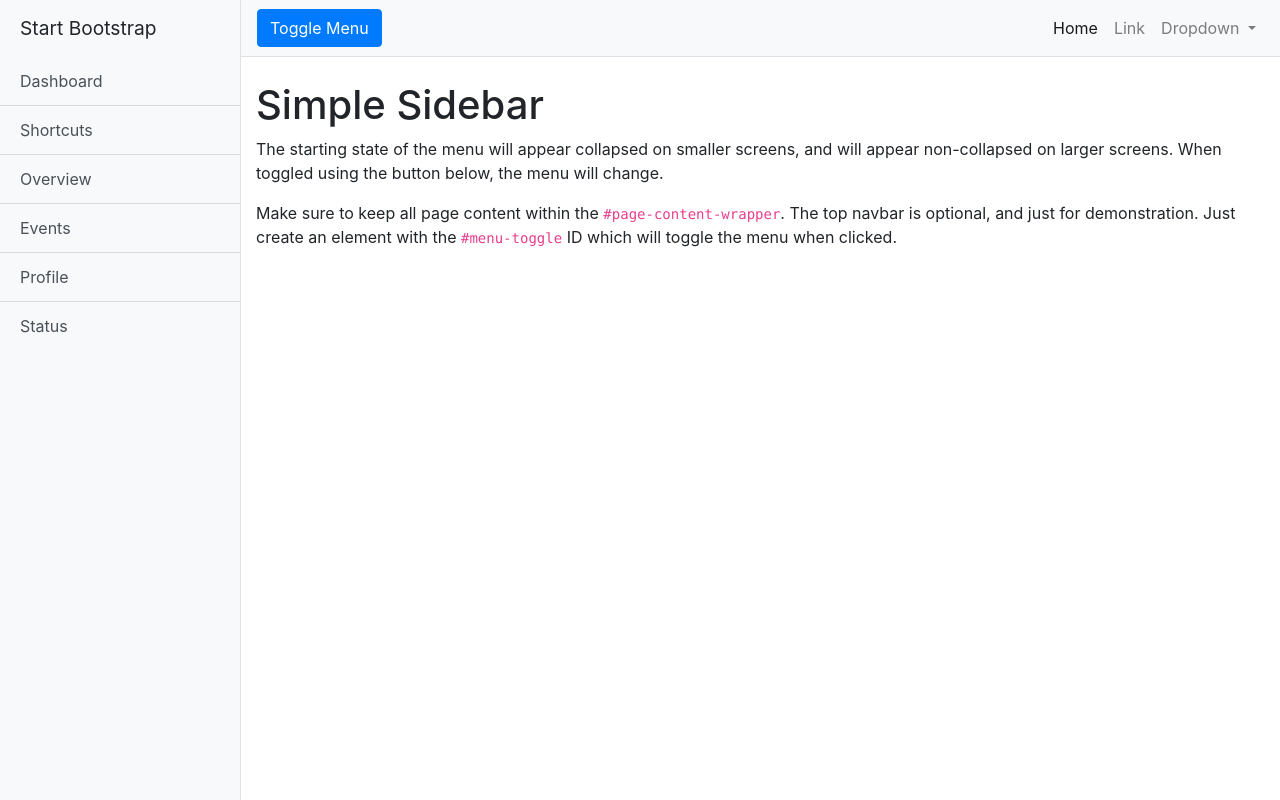
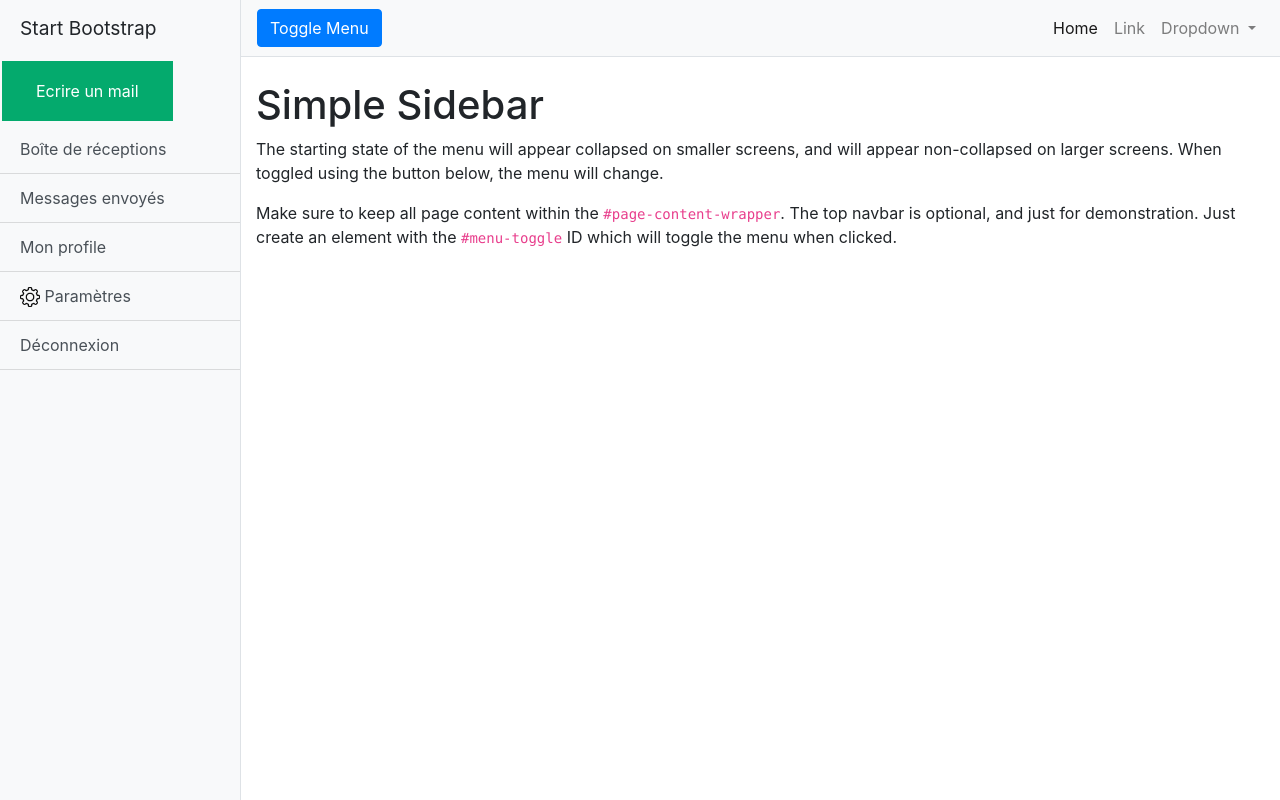
Before and after one commit to eptec-lab/ICE, a Flask app: page / in a window 1280 px wide. Run offline with Flask 3, Linux system fonts and the light colour scheme.

Commit message:
feat: sidebar

```diff
--- a/website_page/static/css/style.css
+++ b/website_page/static/css/style.css
@@ -28,6 +28,7 @@
   margin-left: 0;
 }
 
+
 @media (min-width: 768px) {
   #sidebar-wrapper {
     margin-left: 0;
@@ -42,3 +43,30 @@
     margin-left: -15rem;
   }
 }
+
+/* Sidebar Styles */
+.button {
+  border: none;
+  color: white;
+  padding: 16px 32px;
+  text-align: center;
+  text-decoration: none;
+  display: inline-block;
+  font-size: 16px;
+  margin: 4px 2px;
+  transition-duration: 0.4s;
+  cursor: pointer;
+}
+
+.button1 {
+  background-color: #04AA6D;
+  color: white;
+  border: 2px solid #04AA6D;
+}
+
+.button1:hover {
+  background-color: white;
+  color: black;
+}
+
+}
--- a/website_page/templates/index.html
+++ b/website_page/templates/index.html
@@ -21,13 +21,19 @@
     <!-- Sidebar -->
     <div class="bg-light border-right" id="sidebar-wrapper">
         <div class="sidebar-heading">Start Bootstrap</div>
+        <div><button class="button button1">Ecrire un mail</button></div>
         <div class="list-group list-group-flush">
-            <a href="#" class="list-group-item list-group-item-action bg-light">Dashboard</a>
-            <a href="#" class="list-group-item list-group-item-action bg-light">Shortcuts</a>
-            <a href="#" class="list-group-item list-group-item-action bg-light">Overview</a>
-            <a href="#" class="list-group-item list-group-item-action bg-light">Events</a>
-            <a href="#" class="list-group-item list-group-item-action bg-light">Profile</a>
-            <a href="#" class="list-group-item list-group-item-action bg-light">Status</a>
+            <a href="#" class="list-group-item list-group-item-action bg-light">Boîte de réceptions</a>
+            <a href="#" class="list-group-item list-group-item-action bg-light">Messages envoyés</a>
+            <a href="#" class="list-group-item list-group-item-action bg-light">Mon profile</a>
+            <a href="#" class="list-group-item list-group-item-action bg-light"><img src="{{ url_for('static', filename='images/settings.png') }}" alt="Paramètres"  height="20px" />
+                Paramètres</a>
+            <a href="#" class="list-group-item list-group-item-action bg-light">Déconnexion</a>
+            <a href="#" class="list-group-item list-group-item-action bg-light">
+
+            </a>
+
+
         </div>
     </div>
     <!-- /#sidebar-wrapper -->
```
Also changed, not shown: website_page/static/images/settings.png (added).
